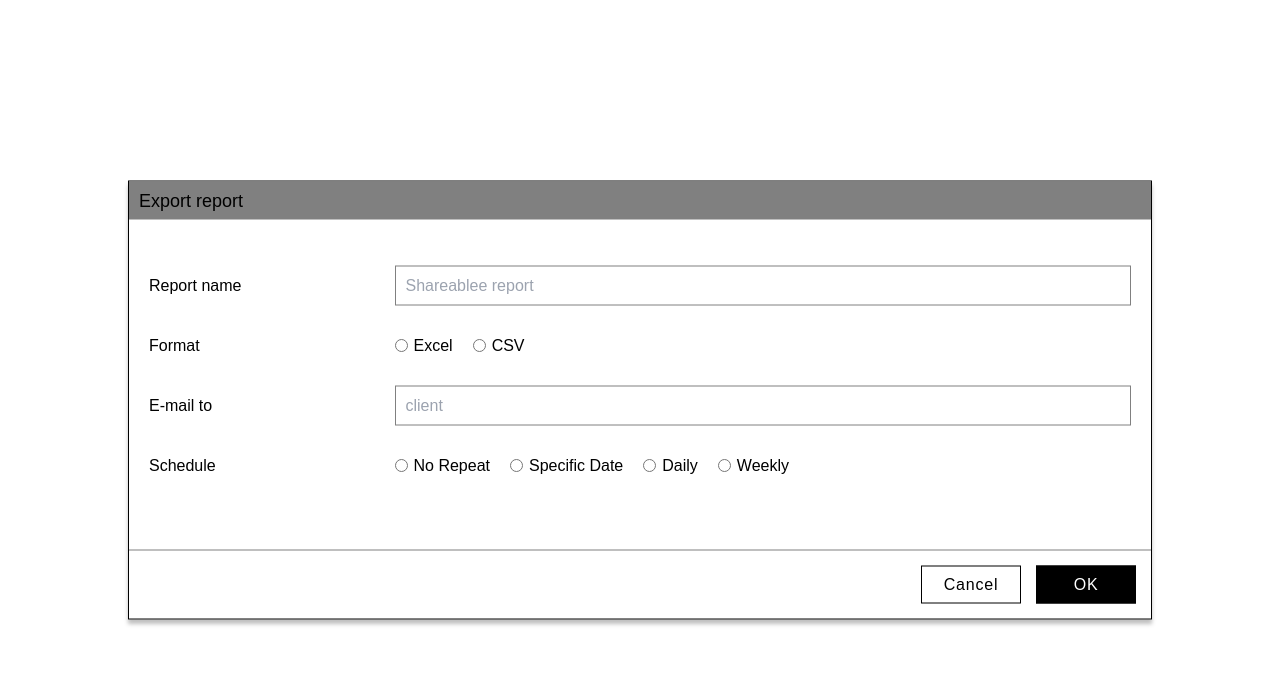
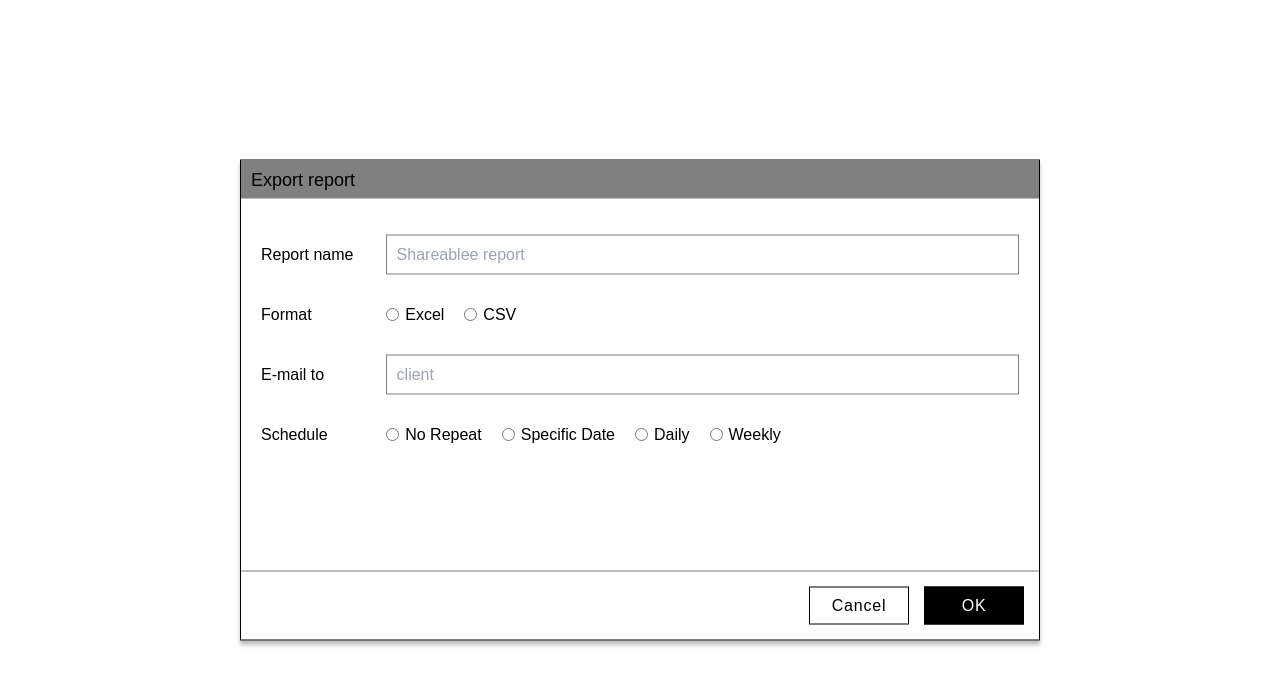
Before and after one commit to maras20193/Export-Modal-recruitment-task, a React (Create React App) app: page / in a window 1280 px wide. Both pictures are taken after a click on the button "TOGGLE MODAL". Shown: the top 686 px of the page. Built offline with nearby package versions, Linux system fonts and the light colour scheme.

Commit message:
feat(Form): update styles

```diff
--- a/src/components/Input/Input.styled.ts
+++ b/src/components/Input/Input.styled.ts
@@ -5,21 +5,24 @@ export const Wrapper = styled.div`
   flex-direction: column;
   padding: 16px 0;
   position: relative;
+  width: 100%;
 `;
 
 export const InputWrapper = styled.div`
   display: flex;
-  justify-content: space-between;
+  justify-content: flex-start;
   align-items: center;
-  width: 100%;
+  /* width: 100%; */
 `;
 
 export const Label = styled.label`
   font-size: 16px;
+  width: 150px;
 `;
 
-export const Input = styled.input`
-  width: 75%;
+export const Input = styled.input<{ isShortWidth?: boolean }>`
+  width: ${({ isShortWidth }) => (isShortWidth ? "20%" : "100%")};
+  height: 40px;
   padding: 10px;
   border: 1px solid grey;
   outline: none;
@@ -33,3 +36,8 @@ export const Error = styled.p`
   right: 0;
   color: red;
 `;
+
+export const ShortInput = styled(Input)<{ isShortWidth?: boolean }>`
+  margin-left: -25px;
+  width: ${({ isShortWidth }) => (isShortWidth ? "20%" : "40%")};
+`;
--- a/src/components/Input/Input.tsx
+++ b/src/components/Input/Input.tsx
@@ -2,18 +2,36 @@ import { forwardRef } from "react";
 import * as S from "./Input.styled";
 
 export type InputProps = {
-  label: string;
+  label?: string;
   error?: string;
+  isShortWidth?: boolean;
 } & React.InputHTMLAttributes<HTMLInputElement>;
 
 export const Input = forwardRef<HTMLInputElement, InputProps>(
-  ({ label, error, ...rest }: InputProps, ref) => (
+  ({ label, error, isShortWidth, ...rest }: InputProps, ref) => (
     <S.Wrapper>
       <S.InputWrapper>
-        <S.Label htmlFor={label}>{label}</S.Label>
-        <S.Input ref={ref} id={label} {...rest} />
+        {label && <S.Label htmlFor={label}>{label}</S.Label>}
+        <S.Input isShortWidth={isShortWidth} ref={ref} id={label} {...rest} />
       </S.InputWrapper>
       {error && <S.Error>{error}</S.Error>}
     </S.Wrapper>
   )
 );
+
+export const ShortInput = forwardRef<HTMLInputElement, InputProps>(
+  ({ label, error, isShortWidth, ...rest }: InputProps, ref) => (
+    <S.Wrapper>
+      <S.InputWrapper>
+        {label && <S.Label htmlFor={label}>{label}</S.Label>}
+        <S.ShortInput
+          isShortWidth={isShortWidth}
+          ref={ref}
+          id={label}
+          {...rest}
+        />
+      </S.InputWrapper>
+      {error && <S.Error>{error}</S.Error>}
+    </S.Wrapper>
+  )
+);
--- a/src/components/Modal/Modal.styled.ts
+++ b/src/components/Modal/Modal.styled.ts
@@ -18,6 +18,7 @@ export const Modal = styled.div`
   left: 50%;
   transform: translate(-50%, -50%);
   width: 80%;
+  max-width: 800px;
   border: 1px solid black;
   background-color: ${({ theme }) => theme.colors.white};
 
--- a/src/components/RadioInput/RadioInput.styled.ts
+++ b/src/components/RadioInput/RadioInput.styled.ts
@@ -5,21 +5,23 @@ export const Wrapper = styled.div`
   flex-direction: column;
   padding: 16px 0;
   position: relative;
+  width: 100%;
 `;
 
 export const InputWrapper = styled.div`
   display: flex;
-  justify-content: space-between;
+  justify-content: flex-start;
   align-items: center;
   width: 100%;
 `;
 
 export const Label = styled.label`
   font-size: 16px;
+  width: 150px;
 `;
 export const RadiosWrapper = styled.div`
   display: flex;
-  width: 75%;
+  width: 100%;
   gap: 20px;
 `;
 
@@ -27,8 +29,6 @@ export const RadioBox = styled.div`
   display: flex;
   gap: 6px;
 `;
-
-export const Radio = styled.input``;
 
 export const Error = styled.p`
   font-size: 14px;
--- a/src/components/RadioInput/RadioInput.tsx
+++ b/src/components/RadioInput/RadioInput.tsx
@@ -15,7 +15,7 @@ export const RadioInput = forwardRef<HTMLInputElement, InputProps>(
         <S.RadiosWrapper>
           {options.map((option) => (
             <S.RadioBox>
-              <S.Radio
+              <input
                 type="radio"
                 value={option.toLocaleLowerCase()}
                 ref={ref}
--- a/src/components/Select/Select.styled.ts
+++ b/src/components/Select/Select.styled.ts
@@ -5,21 +5,24 @@ export const Wrapper = styled.div`
   flex-direction: column;
   padding: 16px 0;
   position: relative;
+  width: 100%;
 `;
 
 export const SelectWrapper = styled.div`
   display: flex;
-  justify-content: space-between;
+  justify-content: flex-start;
   align-items: center;
-  width: 100%;
 `;
 
 export const Label = styled.label`
   font-size: 16px;
+  width: 150px;
 `;
 
 export const Select = styled.select`
-  width: 75%;
+  margin-left: -25px;
+  width: 40%;
+  height: 40px;
   padding: 10px;
   border: 1px solid grey;
   outline: none;
--- a/src/components/index.ts
+++ b/src/components/index.ts
@@ -1,5 +1,5 @@
 export { Button } from "./Button/Button.styled";
 export { Modal } from "./Modal/Modal";
-export { Input } from "./Input/Input";
+export { Input, ShortInput } from "./Input/Input";
 export { RadioInput } from "./RadioInput/RadioInput";
 export { Select } from "./Select/Select";
--- /dev/null
+++ b/src/hooks/useDetectOutsideClick.ts
@@ -0,0 +1,42 @@
+import React, { useEffect } from "react";
+
+type useDetectOutsideClickHookType = (
+  ref: React.RefObject<HTMLElement>,
+  action: () => void,
+  excludedElements?: HTMLCollectionOf<Element> | NodeListOf<Element>
+) => void;
+
+export const useDetectOutsideClick: useDetectOutsideClickHookType = (
+  ref,
+  action,
+  excludedElements
+) => {
+  useEffect(() => {
+    const listener = (e: MouseEvent) => {
+      if (excludedElements) {
+        const excludedElementsArray =
+          Array.prototype.slice.call(excludedElements);
+        const isTargetOnExcludedElement = excludedElementsArray?.some(
+          (element: Element) => element.contains(e.target as Node)
+        );
+        if (
+          ref.current &&
+          !ref.current.contains(e.target as Node) &&
+          !isTargetOnExcludedElement
+        ) {
+          action();
+        }
+      }
+      if (!excludedElements) {
+        if (ref.current && !ref.current.contains(e.target as Node)) {
+          action();
+        }
+      }
+    };
+
+    window.addEventListener("mousedown", listener);
+    return () => {
+      window.removeEventListener("mousedown", listener);
+    };
+  }, [ref, action, excludedElements]);
+};
--- a/src/pages/Dashboard/components/Form/Form.styled.ts
+++ b/src/pages/Dashboard/components/Form/Form.styled.ts
@@ -6,9 +6,15 @@ export const Form = styled.form`
   flex-direction: column;
 `;
 
-export const InputsWrapper = styled.div`
-  padding: 30px 20px 60px 20px;
-  flex-grow: 1;
+export const FormItemWrapper = styled.div`
+  padding: 20px;
+  min-height: 372px;
+`;
+
+export const FormItem = styled.div`
+  display: flex;
+  align-items: center;
+  width: 100%;
 `;
 
 export const Footer = styled.div`
@@ -21,9 +27,7 @@ export const Footer = styled.div`
   padding: 15px;
 `;
 
-export const InputRow = styled.div`
-  display: flex;
-  align-items: center;
-  justify-content: flex-start;
-  gap: 15px;
+export const ExtraLabel = styled.p`
+  margin-left: -70px;
+  margin-right: 60px;
 `;
--- a/src/pages/Dashboard/components/Form/Form.tsx
+++ b/src/pages/Dashboard/components/Form/Form.tsx
@@ -1,7 +1,13 @@
 import { useState } from "react";
 import { useForm } from "react-hook-form";
 import { yupResolver } from "@hookform/resolvers/yup";
-import { Button, Input, RadioInput, Select } from "../../../../components";
+import {
+  Button,
+  Input,
+  RadioInput,
+  Select,
+  ShortInput,
+} from "../../../../components";
 import * as S from "./Form.styled";
 import { schema } from "./validationSchema";
 import { sendForm } from "../../../../api";
@@ -48,74 +54,85 @@ export const Form = ({ closeModal }: FormProps) => {
 
   return (
     <S.Form onSubmit={handleSubmit(submitForm)}>
-      <S.InputsWrapper>
+      <S.FormItemWrapper>
+        <S.FormItem>
           <Input
             label="Report name"
             placeholder="Shareablee report"
             {...register("reportName")}
             error={errors?.reportName?.message}
           />
+        </S.FormItem>
+        <S.FormItem>
           <RadioInput
             label="Format"
             {...register("format")}
             error={errors?.format?.message}
             options={["Excel", "CSV"]}
           />
+        </S.FormItem>
+        <S.FormItem>
           <Input
             label="E-mail to"
             placeholder="client"
             {...register("email")}
             error={errors?.email?.message}
           />
+        </S.FormItem>
+        <S.FormItem>
           <RadioInput
             label="Schedule"
             {...register("schedule")}
             error={errors?.schedule?.message}
             options={["No Repeat", "Specific Date", "Daily", "Weekly"]}
           />
+        </S.FormItem>
 
         {scheduleType === "daily" ? (
-          <Input
+          <S.FormItem>
+            <ShortInput
+              isShortWidth
               type="time"
               label="Everyday at"
               {...register("time")}
               error={errors?.time?.message}
             />
+          </S.FormItem>
         ) : null}
 
         {scheduleType === "specific date" ? (
-          <S.InputRow>
-            <Input
+          <S.FormItem>
+            <ShortInput
               type="date"
               label="Date"
               {...register("date")}
               error={errors?.date?.message}
             />
-            <Input
+            <S.ExtraLabel>at</S.ExtraLabel>
+            <ShortInput
               type="time"
-              label="at"
               {...register("time")}
               error={errors?.time?.message}
             />
-          </S.InputRow>
+          </S.FormItem>
         ) : null}
 
         {scheduleType === "weekly" ? (
-          <S.InputRow>
+          <S.FormItem>
             <Select
               label="Every"
               {...register("weekday")}
               error={errors?.weekday?.message}
             />
-            <Input
+            <S.ExtraLabel>at</S.ExtraLabel>
+            <ShortInput
               type="time"
-              label="at"
               {...register("time")}
               error={errors?.time?.message}
             />
-          </S.InputRow>
+          </S.FormItem>
         ) : null}
-      </S.InputsWrapper>
+      </S.FormItemWrapper>
 
       <S.Footer>
         <Button.Secondary type="button" onClick={closeModal}>
```
Lines whose indentation alone changed are shown as unchanged.
